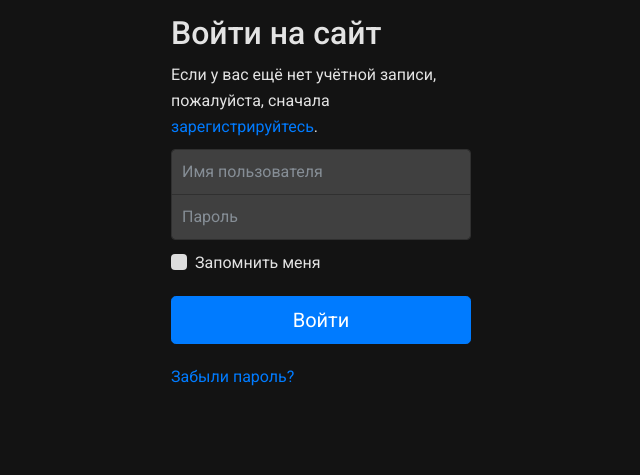
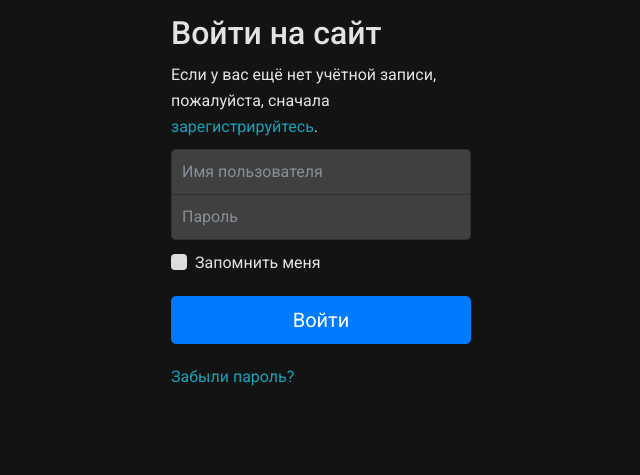
Before and after one commit to ModPhoenix/SCL, a Django app: page /accounts/login/ in a window 1280 px wide. Shown: the part 117-592 px from the top of the page, without its empty margins (319-959 px from the left). Run offline with Django 3.2, Linux system fonts and the light colour scheme; parts of the project's set-up code (start-up, migrations or seed data) failed here and were passed over; some libraries are stand-ins or nearby versions.

Commit message:
Цвет ссылок

```diff
--- a/static/css/main.css
+++ b/static/css/main.css
@@ -46,6 +46,15 @@ body {
   flex-shrink: 0;
 }
 
+a {
+  color: #17a2b8;
+}
+
+a:hover {
+  color: #13c5e0;
+  text-decoration: none;
+}
+
 #feedback-welcome,
 #feedback-highlighter,
 #feedback-overview,
@@ -87,11 +96,6 @@ body {
 .svg-logo {
   float: left;
   margin-right: 10px;
-}
-
-a:hover {
-  color: #3a99ff;
-  text-decoration: none;
 }
 
 button.close {
```
Also changed, not shown: db.sqlite3.
